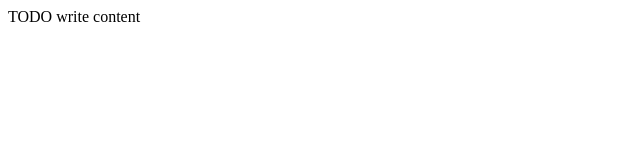
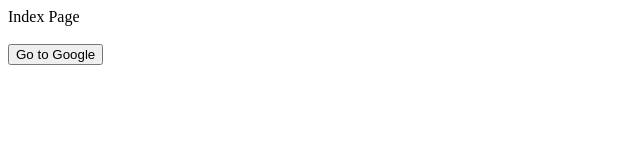
Before and after one commit to tkBinh/training_git, a plain HTML site: page Create_a_project_Struts2/web/index.html in a window 1280 px wide. Shown: the whole page, without its empty margins (0-640 px from the left). Drawn offline with Linux system fonts and the light colour scheme.

Commit message:
create link to google

```diff
--- a/Create_a_project_Struts2/web/index.html
+++ b/Create_a_project_Struts2/web/index.html
@@ -1,16 +1,14 @@
 <!DOCTYPE html>
-<!--
-To change this license header, choose License Headers in Project Properties.
-To change this template file, choose Tools | Templates
-and open the template in the editor.
--->
 <html>
     <head>
-        <title>TODO supply a title</title>
+        <title>Bình | Struts 2</title>
         <meta charset="UTF-8">
         <meta name="viewport" content="width=device-width, initial-scale=1.0">
     </head>
     <body>
-        <div>TODO write content</div>
+        <div>Index Page</div><br/>
+        <form action="http://google.com">
+            <input type="submit" value="Go to Google" />
+        </form>
     </body>
 </html>
```
